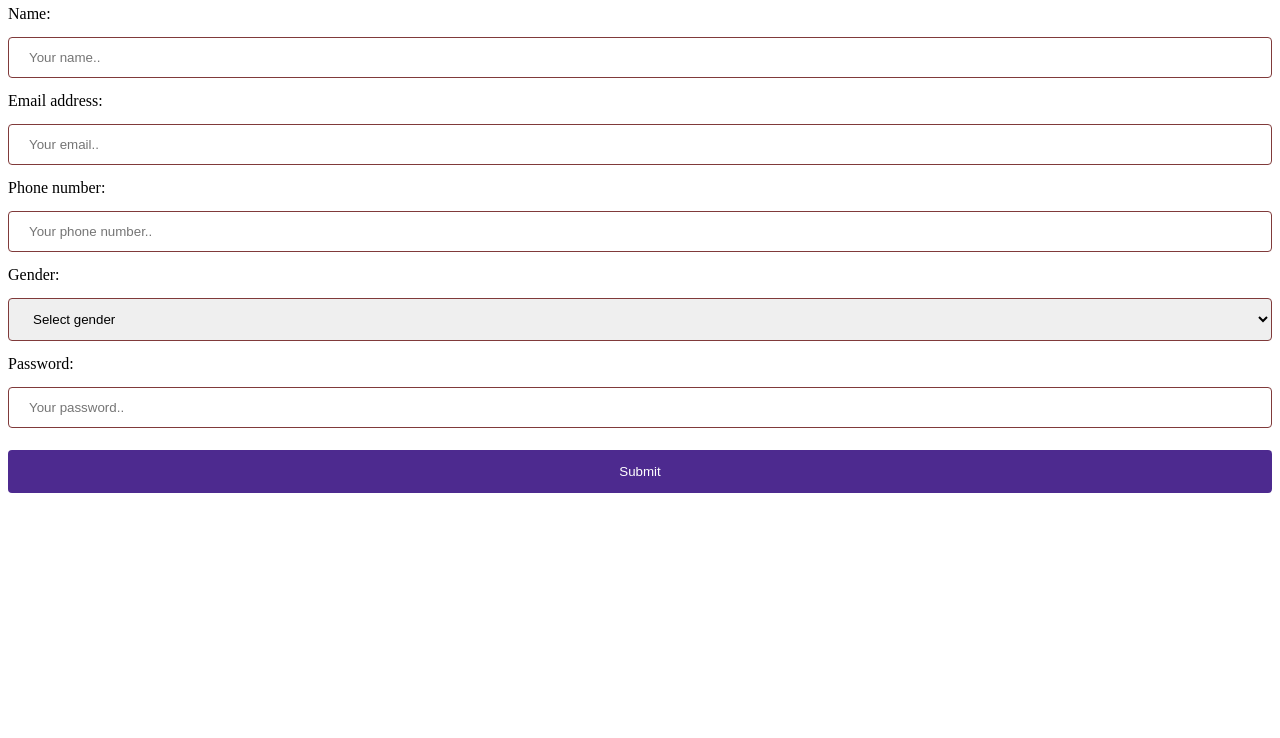
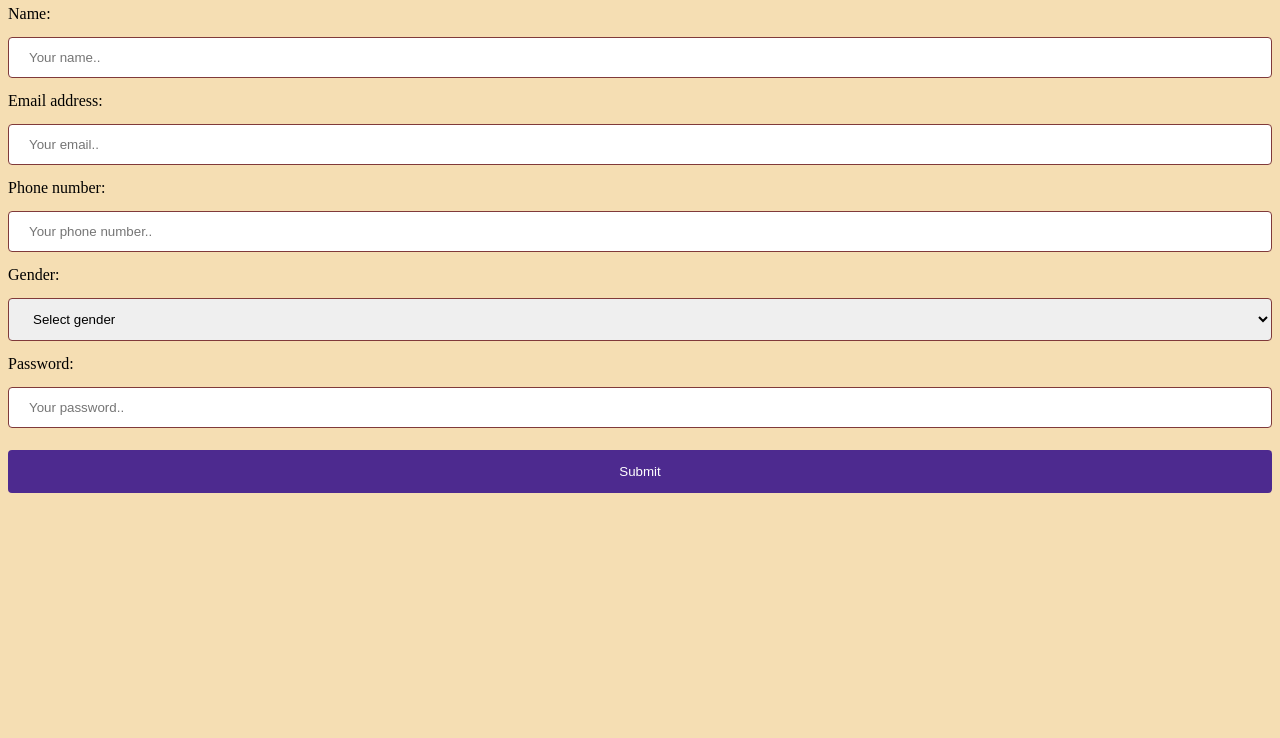
Before and after one commit to Jeraymi/jeraymibase, a plain HTML site: page index.html in a window 1280 px wide. Shown: the part 62-800 px from the top of the page. Drawn offline with Linux system fonts and the light colour scheme.

Commit message:
updated bg color to wheat

```diff
--- a/index.html
+++ b/index.html
@@ -41,7 +41,7 @@
 		}
 	</style>
 </head>
-<body>
+<body bgcolor="wheat">
 	<h2>Simple Form</h2>
 	<form id="myForm" onsubmit="return validateForm()">
 		<label for="name">Name:</label>
```
